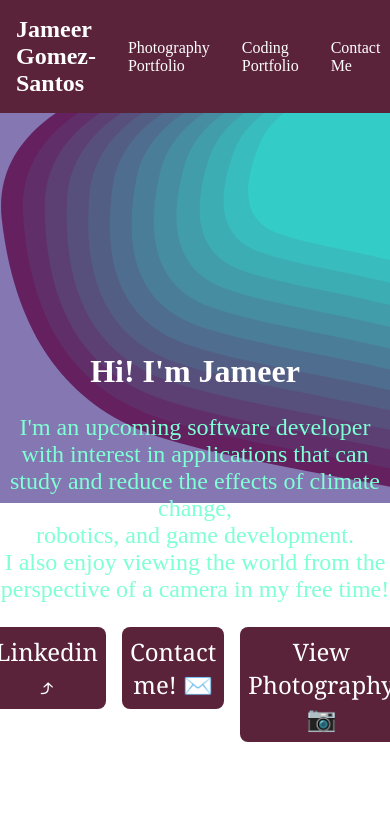
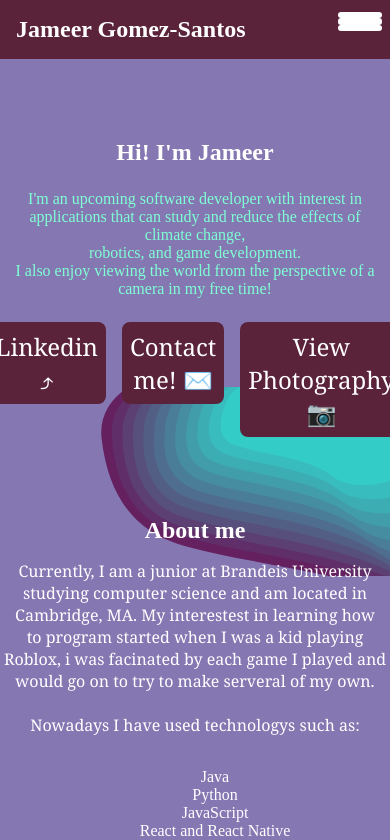
Before and after one commit to Cyiox/Website-Portfolio, a React (Vite) app: page /Home in a window 390 px wide. Shown: the top 840 px of the page. Built offline with nearby package versions, Linux system fonts and the light colour scheme.

Commit message:
second commit (mobile combatiblity)

```diff
--- a/src/Navbar.jsx
+++ b/src/Navbar.jsx
@@ -1,12 +1,23 @@
 import { Link, NavLink } from "react-router-dom"
+import { useState } from 'react'
 
 function NavBar(){
 
 
+    const [menuOpen, setMenuOpen] = useState(false)
+
+
     return(
         <nav>
-            <Link to={"/Home"} className="nametext">Jameer Gomez-Santos</Link>
-            <ul>
+            <Link to={"/"} className="nametext">Jameer Gomez-Santos</Link>
+            <div className="menu" onClick={() => {
+                setMenuOpen(!menuOpen)
+            }}>
+            <span></span>
+            <span></span>
+            <span></span>
+            </div>
+            <ul className={menuOpen ? "open" : ""}>
                 <li>
                 <NavLink to={"/Photography"}>Photography Portfolio</NavLink>
                 </li>
--- a/src/index.css
+++ b/src/index.css
@@ -2,6 +2,11 @@
 html, body {
     margin: 0;
     padding: 0;
+}
+
+.app{
+    height: 100%;
+    width: 100%;
 }
 
 .active{
@@ -16,6 +21,7 @@ nav{
     margin: 0;
     padding: 0;
     position: sticky;
+    z-index: 10; /* Ensure it appears above other content */
     top: 0;
 
 
@@ -48,17 +54,69 @@ nav ul li a:not(.active):hover {
     background-color: #401427;
 }
 
+nav .menu {
+    display: none;
+    position: absolute;
+    top: 0.75rem;
+    right: 0.5rem;
+    flex-direction: column;
+    width: 2.75rem;
+    height: 2rem;
+}
+
+nav .menu span {
+    height: 0.4rem;
+    width: 100%;
+    background-color: white;
+    border-radius: 0.2rem;
+
+}
+
+
+@media (max-width: 480px) {
+    nav .menu {
+        display: flex;
+    }
+    nav {
+        flex-direction: column;
+        align-items: start;
+
+    }
+
+    nav ul {
+        display: none;
+        flex-direction: column;
+        width: 100%;
+        margin-bottom: 0.25rem;
+    }
+    nav ul.open {
+        display: flex;
+    }
+
+    nav ul li {
+        width: 100%;
+        text-align: center;
+    }
+    nav ul li a {
+        margin: 0.2rem, 0.5rem;
+    }
+}
+
 .home-container {
     margin: 0;
     padding: 0;
-    position: absolute;
     background-image: url('/cool-background.svg');
     background-size:cover;
     background-color: rgb(133, 119, 178);
     background-repeat: no-repeat;
     background-position:top;
+    min-height: 100vh;
+
     height: 100vw;
-    width: 100vw;
+    width: 100%;
+    display: flex;
+    flex-direction: column;
+    justify-content: space-between;
     color: rgb(0, 0, 0); /* Adjust text color for readability */
 }
 .home-titletext {
@@ -111,6 +169,22 @@ nav ul li a:not(.active):hover {
     list-style:none;
     display: inline;
 }
+
+@media (max-width: 720px) {
+    .home-container {
+        background-size: contain;
+        background-position: center;
+    }
+    .home-titletext {
+        padding-top: 5rem;
+        font-size: 1.5rem;
+    }
+    .home-biography {
+        font-size: 1rem;
+        padding: 0.5rem;
+    }
+}
+
 /* Bounce animation */
 @keyframes bounce {
     0%, 20%, 50%, 80%, 100% {
```
